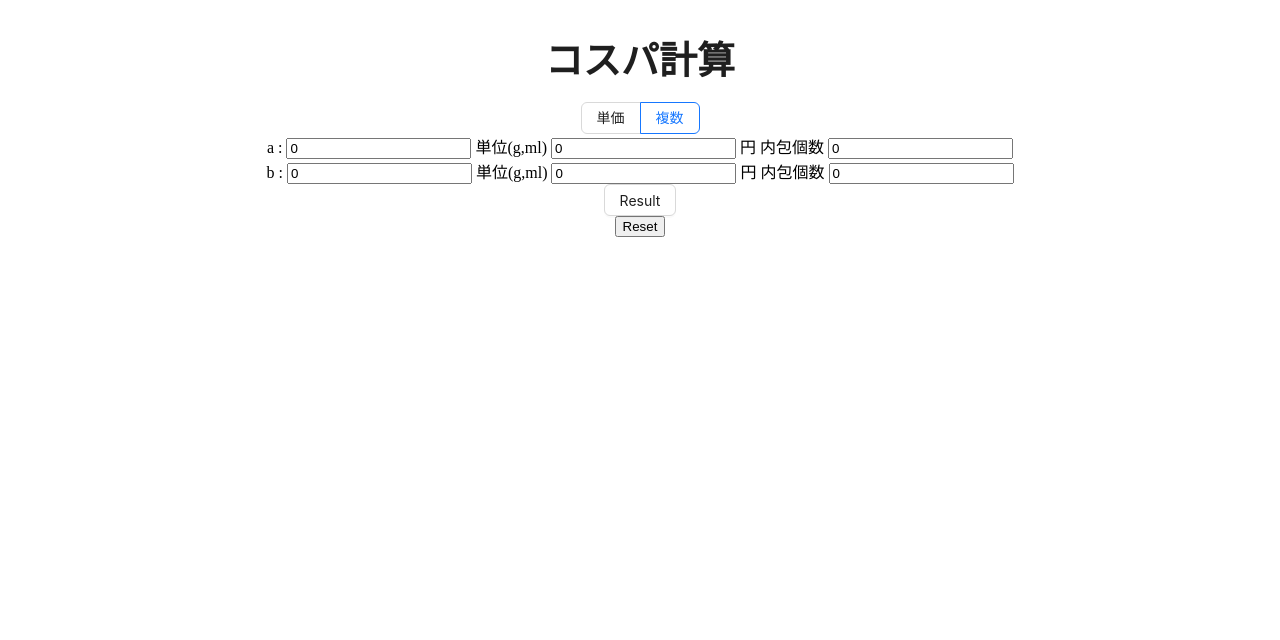
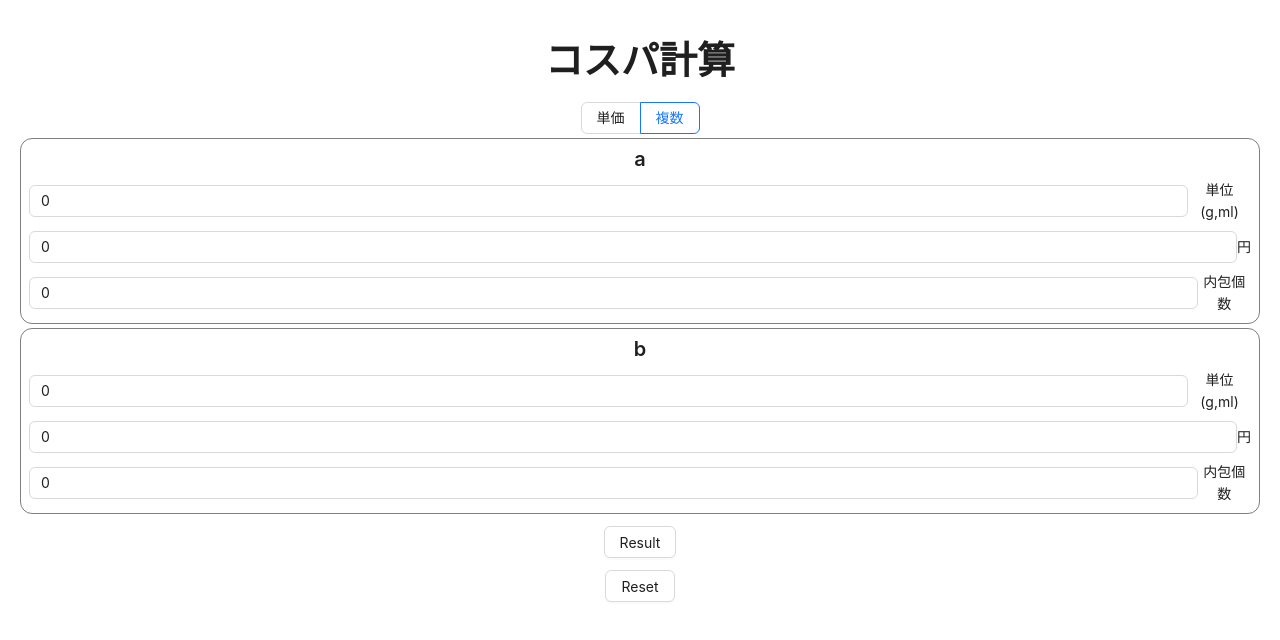
Before and after one commit to metathink/csp, a React (Vite) app: page / in a window 1280 px wide. Both pictures are taken after a click on the label "複数". Shown: the top 640 px of the page. Built offline with nearby package versions, Linux system fonts and the light colour scheme.

Commit message:
multi change ui

```diff
--- a/dev-dist/sw.js
+++ b/dev-dist/sw.js
@@ -82,7 +82,7 @@ define(['./workbox-b5f7729d'], (function (workbox) { 'use strict';
     "revision": "3ca0b8505b4bec776b69afdba2768812"
   }, {
     "url": "index.html",
-    "revision": "0.9rprutea5s8"
+    "revision": "0.5gtod8rc1co"
   }], {});
   workbox.cleanupOutdatedCaches();
   workbox.registerRoute(new workbox.NavigationRoute(workbox.createHandlerBoundToURL("index.html"), {
--- a/src/components/multi/Block.tsx
+++ b/src/components/multi/Block.tsx
@@ -1,3 +1,4 @@
+import { Typography, Input } from "antd";
 interface ValueObject {
     [key: string]: string;
 }
@@ -7,30 +8,44 @@ export default ({ name, value, onChange }: {
     value: ValueObject,
     onChange: (e: React.ChangeEvent<HTMLInputElement>) => void
 }) => (
-    <div className="block">
-        <span> {name} : </span>
-        <input
+    <div style={{
+        margin: 4,
+        padding: 4,
+        border: "1px solid rgba(0, 0, 0, 0.5)",
+        borderRadius: 12,
+        display: "flex",
+        flexDirection: "column",
+    }}>
+        <Typography.Title level={4} style={{ margin: 2 }}> {name} </Typography.Title>
+        <div style={{ display: "flex", alignItems: "center", margin: 4 }}>
+            <Input
                 type="number"
                 name={`${name}1Val`}
                 value={value[`${name}1Val`]}
                 onChange={onChange}
                 min="0" />
-        <span> 単位(g,ml) </span>
-        <input
+            <Typography.Text> 単位(g,ml) </Typography.Text>
+        </div>
+
+        <div style={{ display: "flex", alignItems: "center", margin: 4 }}>
+            <Input
                 type="number"
                 name={`${name}2Val`}
                 value={value[`${name}2Val`]}
                 onChange={onChange}
                 min="0"
             />
-        <span> 円 </span>
-        <span> 内包個数 </span>
-        <input
+            <Typography.Text> 円 </Typography.Text>
+        </div>
+        <div style={{ display: "flex", alignItems: "center", margin: 4 }}>
+            <Input
                 type="number"
                 name={`${name}3Val`}
                 value={value[`${name}3Val`]}
                 onChange={onChange}
                 min="0"
             />
+            <Typography.Text> 内包個数 </Typography.Text>
+        </div>
     </div>
 )
--- a/src/components/multi/Container.tsx
+++ b/src/components/multi/Container.tsx
@@ -20,7 +20,7 @@ export default () => {
     }
 
     return (
-        <div>
+        <div className="container">
             <Block name="a" value={val} onChange={handleChange} />
             <Block name="b" value={val} onChange={handleChange} />
             <ResultButton val={val} setResult={setResult} />
--- a/src/components/multi/ResetButton.tsx
+++ b/src/components/multi/ResetButton.tsx
@@ -1,3 +1,4 @@
+import { Button } from "antd"
 import { initializeMultiResult, initializeMultiValues } from "../../util/initialStates"
 
 export default ({ setResult, setVal }: {
@@ -30,7 +31,7 @@ export default ({ setResult, setVal }: {
 
     return (
         <div>
-            <button onClick={onReset} > Reset </button>
+            <Button onClick={onReset} > Reset </Button>
         </div>
     )
 }
--- a/src/components/multi/Result.tsx
+++ b/src/components/multi/Result.tsx
@@ -1,3 +1,5 @@
+import { Card, Typography } from "antd"
+
 export default ({ result }: {
     result: {
         cost: string
@@ -13,20 +15,35 @@ export default ({ result }: {
         }
     }
 }) => {
+    const QualityText = () => {
+
+        if (result.quality.A.qualityValue.length > 0 &&
+            result.quality.A.costPerUnit.length > 0 &&
+            result.quality.B.qualityValue.length > 0 &&
+            result.quality.B.costPerUnit.length > 0
+        ) {
+            return (
+                <div style={{ marginTop: '10px' }}>
+                    <Typography.Title level={3}>品質評価</Typography.Title>
+                    <Typography.Text strong>1円あたりの価値 - A: {result.quality.A.qualityValue} </Typography.Text>
+                    <Typography.Text strong>1個あたりの価値 - A: {result.quality.A.costPerUnit} 円</Typography.Text>
+                    <Typography.Text strong>1円あたりの価値 - B: {result.quality.B.qualityValue} </Typography.Text>
+                    <Typography.Text strong>1個あたりの価値 - A: {result.quality.B.costPerUnit} 円</Typography.Text>
+                </div>
+            )
+        } else {
+            return (<></>)
+        }
+    }
+
     return (
         <>
-            {result.cost.length > 0 && (
-                <div style={{ padding: '20px', border: '1px solid #ddd', borderRadius: '5px', backgroundColor: '#f9f9f9' }}>
-                    <h3>費用対効果の結果</h3>
-                    <p>{result.cost}</p>
-                    <div style={{ marginTop: '10px' }}>
-                        <h4>品質評価</h4>
-                        <p><strong>1円あたりの価値 - A:</strong> {result.quality.A.qualityValue} </p>
-                        <p><strong>1個あたりの価値 - A:</strong> {result.quality.A.costPerUnit} 円</p>
-                        <p><strong>1円あたりの価値 - B:</strong> {result.quality.B.qualityValue} </p>
-                        <p><strong>1個あたりの価値 - A:</strong> {result.quality.B.costPerUnit} 円</p>
-                    </div>
-                </div>
+            {result.cost.length > 1 && (
+                <Card style={{ margin: 8, padding: '20px', border: '1px solid #ddd', borderRadius: '5px', backgroundColor: '#f9f9f9' }}>
+                    <Typography.Title level={3}> 結果 </Typography.Title>
+                    <Typography.Text strong>{result.cost}</Typography.Text>
+                    <QualityText />
+                </Card>
             )}
         </>
     )
--- a/src/components/multi/ResultButton.tsx
+++ b/src/components/multi/ResultButton.tsx
@@ -81,7 +81,7 @@ export default ({ val, setResult }: {
     }
 
     return (
-        <div>
+        <div style={{ margin: 12 }}>
             <Button onClick={onResult} > Result </Button>
         </div>
     )
```
Lines whose indentation alone changed are shown as unchanged.
